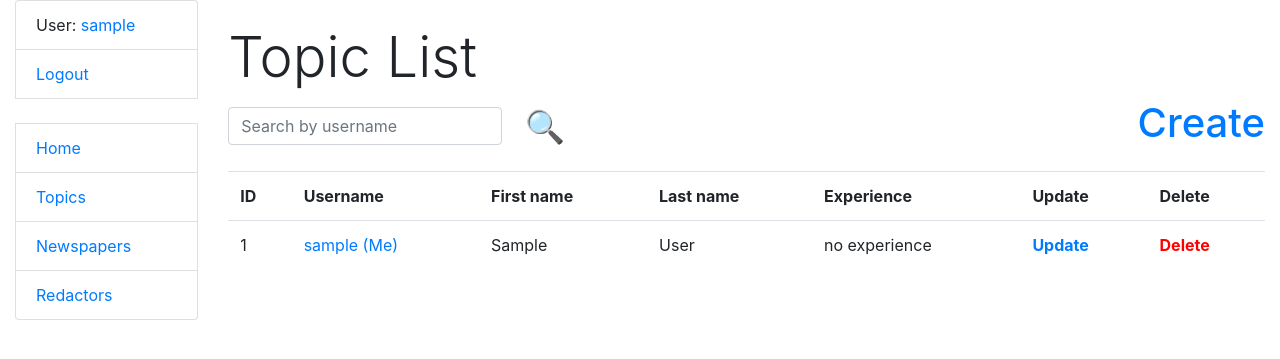
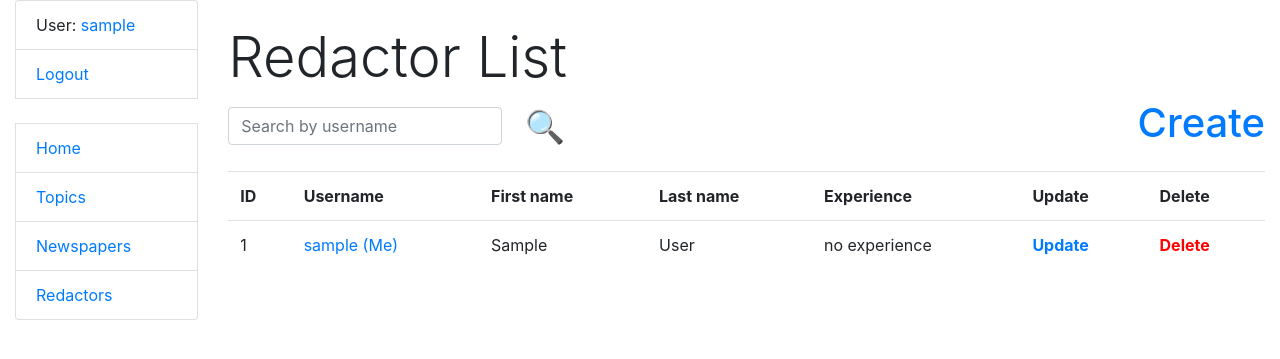
Before and after one commit to baranovr/newspaper-agency-project, a Django app: page /redactors/ in a window 1280 px wide. Shown: the top 359 px of the page. Run offline with Django 5.2, Linux system fonts and the light colour scheme; the visitor is signed in with stand-in values (Sample User, id 1); data comes from the database, SQL or seed files in the repository; some libraries are stand-ins or nearby versions.

Commit message:
modified redactor_list.html

```diff
--- a/templates/newspaper/redactor_list.html
+++ b/templates/newspaper/redactor_list.html
@@ -3,10 +3,10 @@
 {% block content %}
   <br>
   <h1 class="display-4">
-    Topic List
+    Redactor List
   </h1>
   <h1>
-    <a style="float: right" href="{% url "newspaper:newspaper-create" %}">
+    <a style="float: right" href="{% url "newspaper:redactor-create" %}">
       Create
     </a>
 
```
